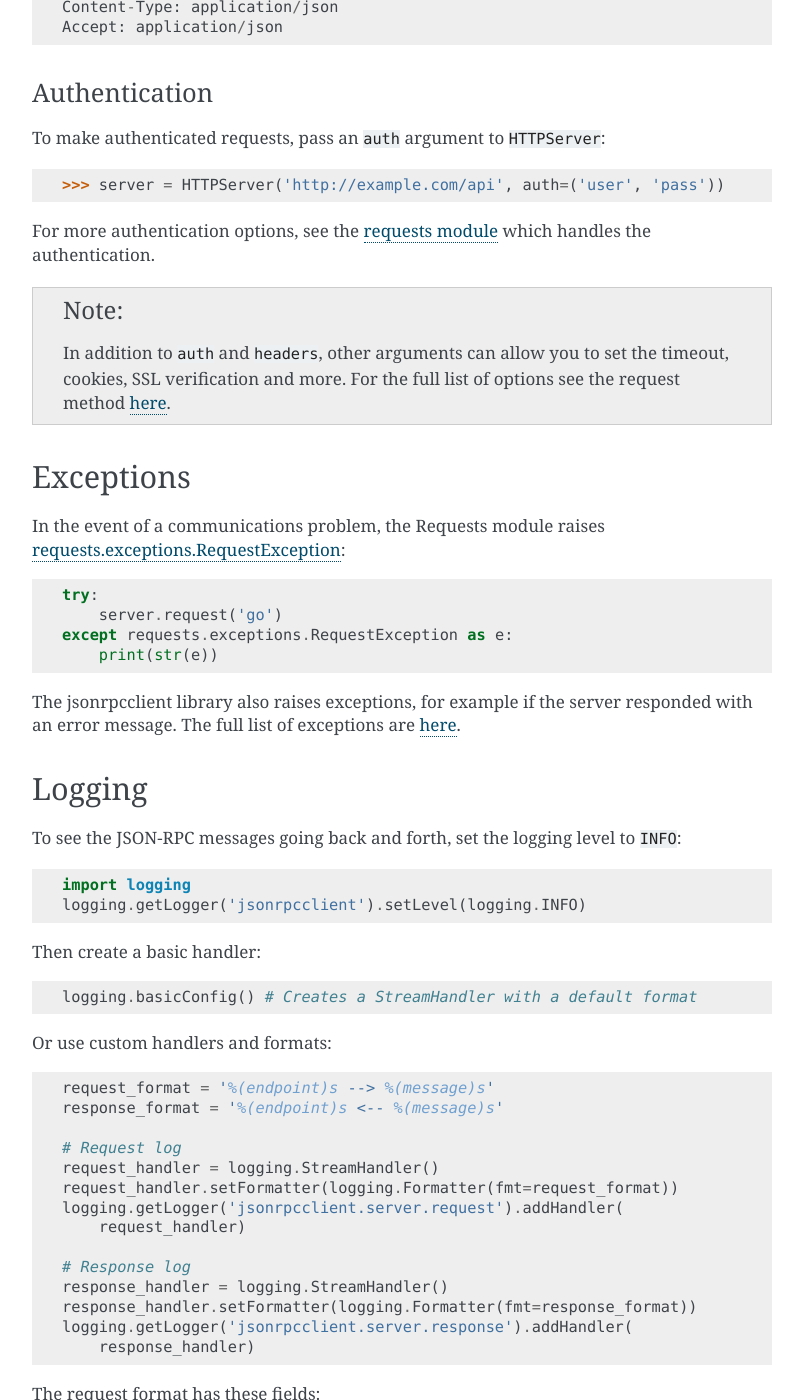
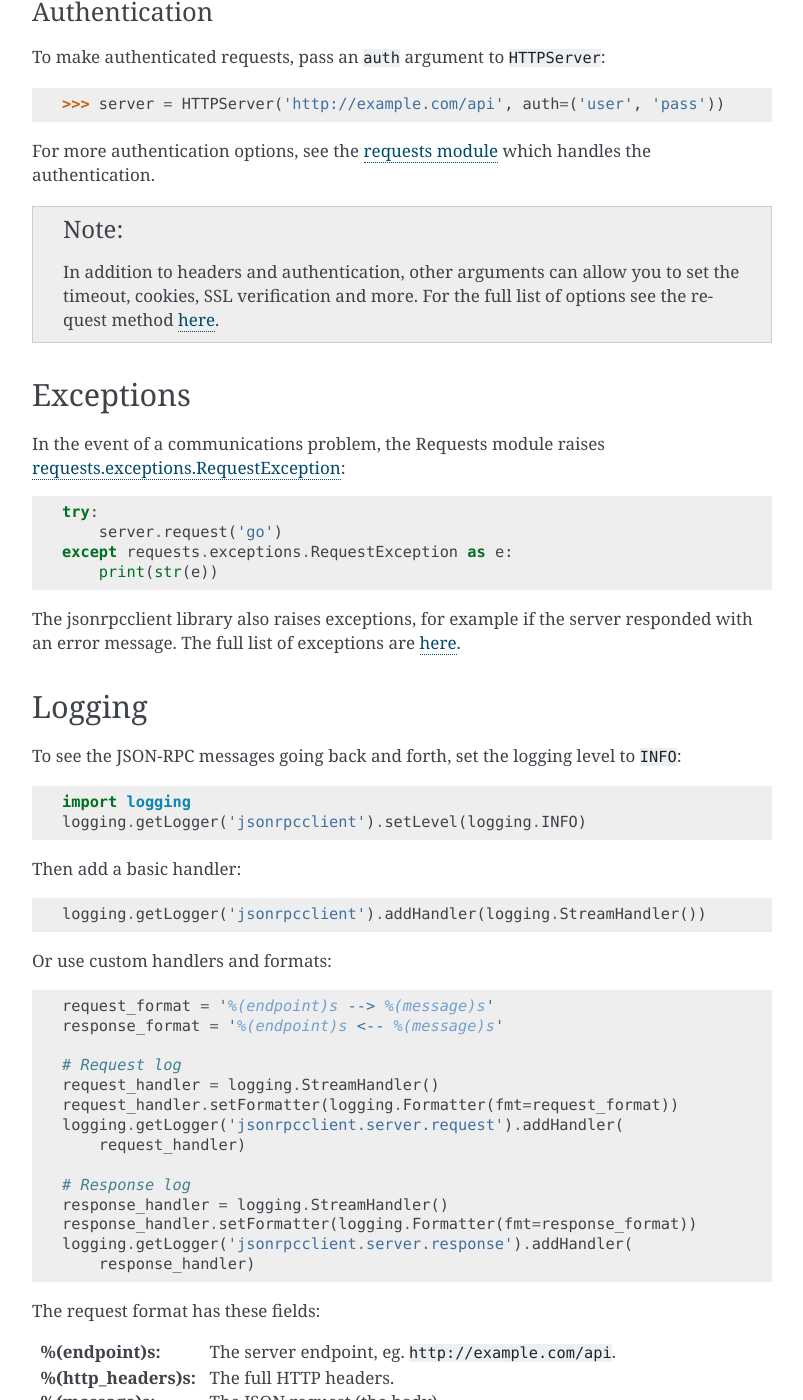
Before and after one commit to explodinglabs/jsonrpcclient, a Sphinx documentation site: the page built from doc/http.rst, in a window 1280 px wide and 1400 px high, scrolled down 1515 px. Shown: the whole window, without its empty margins (238-1041 px from the left). Built offline with Sphinx 7.4.7, drawn with Linux system fonts in a browser that asks for light colours; some of the changed text lies outside the part shown.

Commit message:
Update documentation to prepare for next version

```diff
--- a/README.rst
+++ b/README.rst
@@ -1,7 +1,7 @@
 jsonrpcclient
 *************
 
-Send `JSON-RPC <http://www.jsonrpc.org/>`_ requests in Python 2.7 and 3.3+.
+Send JSON-RPC requests in Python 2.7 and 3.3+.
 
 .. sourcecode:: python
 
--- a/doc/_includes/logging.rst
+++ b/doc/_includes/logging.rst
@@ -4,9 +4,9 @@
     import logging
     logging.getLogger('jsonrpcclient').setLevel(logging.INFO)
 
-Then create a basic handler::
+Then add a basic handler::
 
-    logging.basicConfig() # Creates a StreamHandler with a default format
+    logging.getLogger('jsonrpcclient').addHandler(logging.StreamHandler())
 
 Or use custom handlers and formats::
 
--- a/doc/http.rst
+++ b/doc/http.rst
@@ -48,7 +47,7 @@
 
 .. note::
 
-    In addition to ``auth`` and ``headers``, other arguments can allow you to
+    In addition to headers and authentication, other arguments can allow you to
     set the timeout, cookies, SSL verification and more. For the full list of
     options see the request method `here
     <https://github.com/kennethreitz/requests/blob/master/requests/api.py>`__.
@@ -73,31 +72,17 @@
 
 The request format has these fields:
 
-%(endpoint)s
-    The server endpoint, eg. ``http://example.com/api``.
-
-%(http_headers)s
-    The full HTTP headers.
-
-%(message)s
-    The JSON request (the body).
+:%(endpoint)s: The server endpoint, eg. ``http://example.com/api``.
+:%(http_headers)s: The full HTTP headers.
+:%(message)s: The JSON request (the body).
 
 The response format has these fields:
 
-%(endpoint)s
-    The server endpoint, eg. ``http://example.com/api``.
-
-%(http_code)d
-    The HTTP status code received from the server, eg. ``400``.
-
-%(http_reason)s
-    The description of the status code, eg. ``BAD REQUEST``.
-
-%(http_headers)s
-    The full HTTP headers.
-
-%(message)s
-    The JSON response (the body).
+:%(endpoint)s: The server endpoint, eg. ``http://example.com/api``.
+:%(http_code)d: The HTTP status code received from the server, eg. ``400``.
+:%(http_reason)s: The description of the status code, eg. ``BAD REQUEST``.
+:%(http_headers)s: The full HTTP headers.
+:%(message)s: The JSON response (the body).
 
 Examples
 ========
@@ -105,4 +90,4 @@
 - `HTTP Client using Requests
   <https://gist.github.com/bcb/cb0c90fa74e83bce616c>`_
 
-`Back home <index.html>`_
+:doc:`Back home <index>`
--- a/doc/zeromq.rst
+++ b/doc/zeromq.rst
@@ -63,4 +62,4 @@
 - `ZeroMQ Client using PyZMQ
   <https://gist.github.com/bcb/1c74dfcd68b1649f58eb>`_
 
-`Back home <index.html>`_
+:doc:`Back home <index>`
```
Also changed, not shown: other parts of doc/http.rst (+1 -2 lines), other parts of doc/zeromq.rst (+1 -2 lines), doc/_includes/requests.rst (+4 -16 lines), doc/api.rst (+5 -2 lines), 6 other files.
